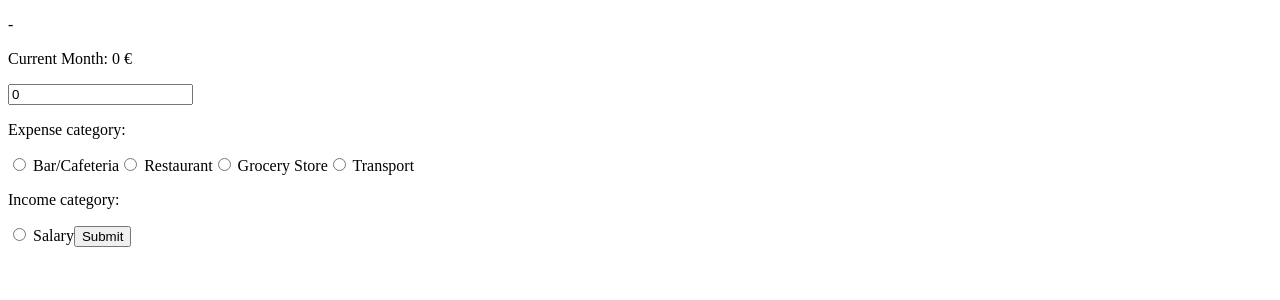
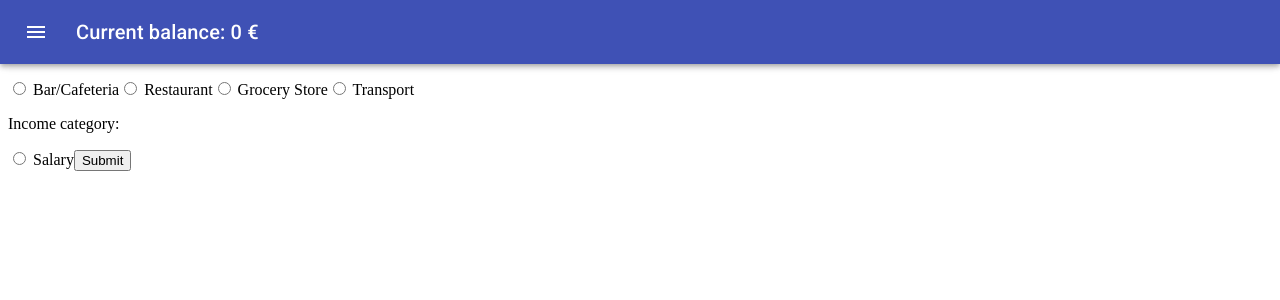
Before and after one commit to javisastre/use-expense-app, a React (Create React App) app: page /addexpense in a window 1280 px wide. Shown: the top 300 px of the page. Built offline with nearby package versions, Linux system fonts and the light colour scheme; no server answers.

Commit message:
Material UI implementation v2

```diff
--- a/src/App.js
+++ b/src/App.js
@@ -7,6 +7,7 @@ import Activity from "./components/Activity";
 import EditExpense from "./components/EditExpense";
 import Overview from "./components/Overview";
 import Timeline from "./components/Timeline";
+import NewNav from "./components/Navbar/NewNav";
 
 import expenseService from "./services/expenseservices";
 
@@ -29,7 +30,7 @@ const App = () => {
 
   return (
     <div className='App'>
-      <Navbar parentBalance={balance} />
+      <NewNav parentBalance={balance} />
 
       <Switch>
         <Route exact path='/'>
--- a/src/components/Activity.js
+++ b/src/components/Activity.js
@@ -6,6 +6,7 @@ import Moment from "react-moment";
 import { makeStyles } from "@material-ui/core/styles";
 import Fab from "@material-ui/core/Fab";
 import AddIcon from "@material-ui/icons/Add";
+import { green } from "@material-ui/core/colors";
 
 const useStyles = makeStyles((theme) => ({
   root: {
@@ -13,9 +14,21 @@ const useStyles = makeStyles((theme) => ({
       margin: theme.spacing(1),
     },
   },
+  fabGreen: {
+    color: theme.palette.common.white,
+    backgroundColor: green[700],
+  },
+  fabPosition: {
+    position: "fixed",
+    zIndex: 1,
+    right: "10vw",
+    bottom: "10vw",
+  },
 }));
 
 const Activity = ({ update, setUpdate }) => {
+  const classes = useStyles();
+
   const [activities, setActivities] = useState([]);
 
   const getAllActivities = async () => {
@@ -54,8 +67,13 @@ const Activity = ({ update, setUpdate }) => {
           </article>
         );
       })}
-      <Link to='/addexpense'>
-        <Fab size='medium' color='primary' aria-label='add'>
+      <Link to='/addexpense' className={classes.fabPosition}>
+        <Fab
+          size='medium'
+          color='primary'
+          aria-label='add'
+          className={classes.fabGreen}
+        >
           <AddIcon />
         </Fab>
       </Link>
--- a/src/components/AddExpense.js
+++ b/src/components/AddExpense.js
@@ -1,9 +1,12 @@
 import React, { useState } from "react";
+import { useHistory } from "react-router-dom";
 import expenseService from "./../services/expenseservices";
 
 const AddExpense = ({ update, setUpdate }) => {
   const [amount, setAmount] = useState(0);
   const [category, setCategory] = useState("");
+
+  const history = useHistory();
 
   const handleInput = (event) => {
     const value = event.target.validity.valid ? event.target.value : amount;
@@ -28,6 +31,7 @@ const AddExpense = ({ update, setUpdate }) => {
     setAmount(0);
     setCategory("");
     setUpdate(!update);
+    history.push("/");
   };
 
   return (
--- /dev/null
+++ b/src/components/Navbar/NewNav.js
@@ -0,0 +1,56 @@
+import React, { useState } from "react";
+import { makeStyles } from "@material-ui/core/styles";
+import AppBar from "@material-ui/core/AppBar";
+import Toolbar from "@material-ui/core/Toolbar";
+import Typography from "@material-ui/core/Typography";
+import IconButton from "@material-ui/core/IconButton";
+import MenuIcon from "@material-ui/icons/Menu";
+import MenuItem from "@material-ui/core/MenuItem";
+import Menu from "@material-ui/core/Menu";
+
+const useStyles = makeStyles((theme) => ({
+  root: {
+    flexGrow: 1,
+    top: 0,
+    left: 0,
+    position: "fixed",
+    zIndex: 1,
+    width: "100vw",
+  },
+  menuButton: {
+    marginRight: theme.spacing(2),
+  },
+  title: {
+    flexGrow: 1,
+  },
+}));
+
+export default function MenuAppBar({ parentBalance }) {
+  const classes = useStyles();
+  const [display, setDisplay] = useState(false);
+
+  return (
+    <div className={classes.root}>
+      <AppBar position='static'>
+        <Toolbar
+          onClick={() => {
+            setDisplay(!display);
+          }}
+        >
+          <IconButton
+            edge='start'
+            className={classes.menuButton}
+            color='inherit'
+            aria-label='menu'
+          >
+            <MenuIcon />
+          </IconButton>
+          <Typography variant='h6' className={classes.title}>
+            Current balance: {parentBalance} €
+          </Typography>
+        </Toolbar>
+      </AppBar>
+      {display ? <Menu setDisplay={setDisplay} display={display} /> : null}
+    </div>
+  );
+}
```
Also changed, not shown: 1 other file (tests, documents, lock files or other folders).
